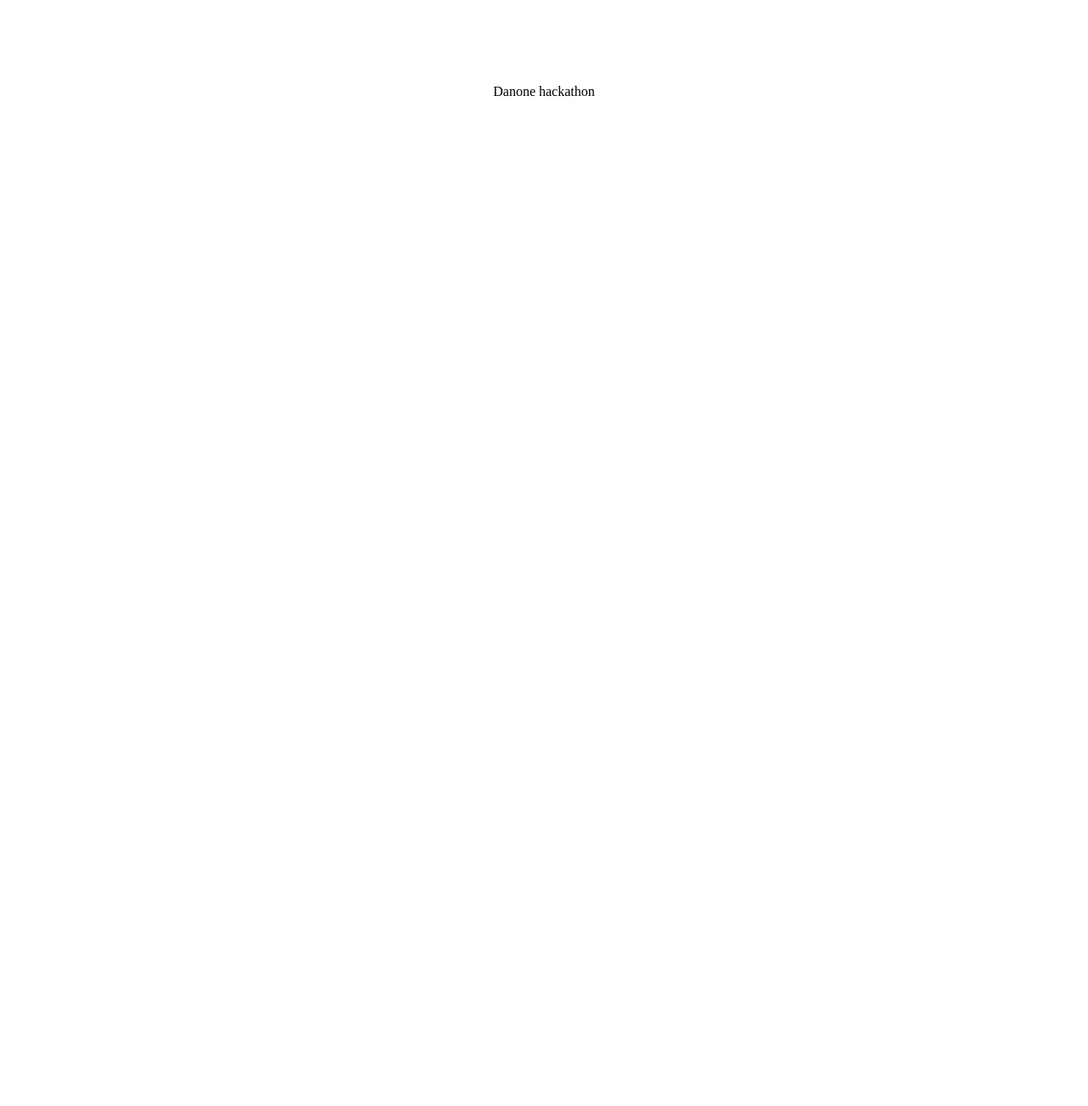
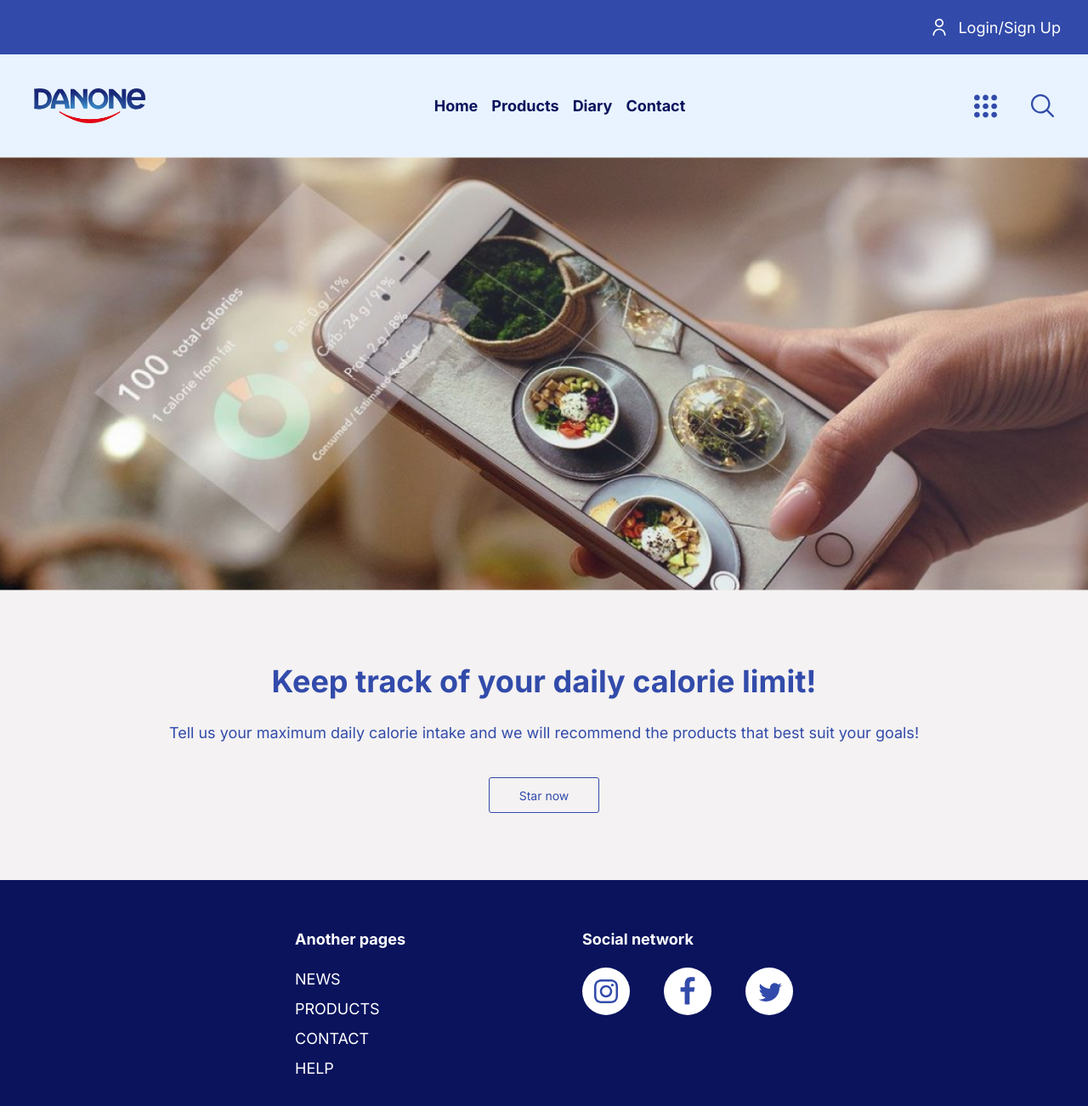
Before and after one commit to ch3ber/danone-hackathon-2023, a Next.js app: page / in a window 1280 px wide. Shown: the top 1302 px of the page at 85% size. Before the commit the page ends 800 px from the top, so only its background shows below. Built offline with nearby package versions, Linux system fonts and the light colour scheme; no server answers.

Commit message:
FEAT: Home page

```diff
--- a/src/app/layout.tsx
+++ b/src/app/layout.tsx
@@ -1,5 +1,14 @@
 import './globals.css'
 import { ReactNode } from 'react'
+import { Inter } from 'next/font/google'
+import Footer from '@/components/Footer'
+import LoginBar from '@/components/LoginBar'
+import NavBar from '@/components/NavBar'
+
+const inter = Inter({
+  subsets: ['latin'],
+  variable: '--font-inter'
+})
 
 export const metadata = {
   title: 'Danone | Productos Eco',
@@ -13,7 +22,12 @@
 }) {
   return (
     <html>
-      <body>{children}</body>
+      <body className={`${inter.variable} font-sans bg-general-bg text-brand-950 text-body`} >
+        <LoginBar />
+        <NavBar />
+        {children}
+        <Footer />
+      </body>
     </html>
   )
 }
--- a/src/app/page.tsx
+++ b/src/app/page.tsx
@@ -1,3 +1,7 @@
+import Button from '@/components/Button'
+import Image from 'next/image'
+import Link from 'next/link'
+
 export default function Home () {
   const fetchData = () => {
     return fetch(`https://graphql.contentful.com/content/v1/spaces/${process.env.NEXT_PUBLIC_CONTENTFUL_SPACE_ID}/environments/${process.env.NEXT_PUBLIC_CONTENTFUL_ENVIRONMENT}`, {
@@ -21,8 +25,20 @@
   fetchData().then(res => res.json()).then(json => console.log(json))
 
   return (
-    <main className="flex min-h-screen flex-col items-center justify-between p-24">
-      <h1>Danone hackathon</h1>
-    </main>
+    <>
+      <main className="text-[#324BAA]">
+        <figure className='w-full h-[510px] relative'>
+          <Image src={'/hero-home.png'} style={{ objectFit: 'cover' }} fill={true} alt='Hand doing scroll in a phone' />
+        </figure>
+
+        <section className='m-20 text-center'>
+          <h4 className="text-h4 font-bold">Keep track of your daily calorie limit!</h4>
+          <p className='mt-5 mb-10'>Tell us your maximum daily calorie intake and we will recommend the products that best suit your goals!</p>
+          <Button type='outline'>
+            <Link href={'/'}>Star now</Link>
+          </Button>
+        </section>
+      </main>
+    </>
   )
 }
--- /dev/null
+++ b/src/components/Button.tsx
@@ -0,0 +1,33 @@
+import { ReactNode } from 'react'
+
+type ButtonProps = {
+  children: ReactNode
+  type?: 'fill' | 'outline'
+  size?: 'small' | 'middle' | 'large'
+}
+
+export default function Button ({ children, type = 'fill', size = 'middle' }: ButtonProps) {
+  const buttonSizes = {
+    small: 'w-24 h-8',
+    middle: 'w-32 h-10',
+    large: 'w-40 h-12'
+  }
+
+  const baseStyles = `py-13 px-23 text-button rounded-sm ${buttonSizes[size]}`
+
+  if (type === 'fill') {
+    return (
+      <button className={`${baseStyles} text-white bg-[#324BAA]`}>
+        {children}
+      </button>
+    )
+  }
+
+  if (type === 'outline') {
+    return (
+      <button className={`${baseStyles} outline outline-1 outline-[#324BAA] text-[#324BAA]`}>
+        {children}
+      </button>
+    )
+  }
+}
--- /dev/null
+++ b/src/components/Footer.tsx
@@ -0,0 +1,40 @@
+import Image from 'next/image'
+import Link from 'next/link'
+
+export default function Footer () {
+  return (
+    <footer className="bg-brand-950 text-white p-14">
+      <div className="max-w-screen-2xl flex justify-center items-start gap-52">
+        <section>
+          <h6 className="text-h6 font-bold">Another pages</h6>
+          <ul className="mt-5 uppercase space-y-2">
+            <li className='hover:opacity-50 transition-opacity'>News</li>
+            <li className='hover:opacity-50 transition-opacity'>Products</li>
+            <li className='hover:opacity-50 transition-opacity'>Contact</li>
+            <li className='hover:opacity-50 transition-opacity'>Help</li>
+          </ul>
+        </section>
+        <section>
+          <h6 className="text-h6 font-bold">Social network</h6>
+          <ul className='mt-5 flex justify-between items-center gap-10'>
+            <li className='bg-white w-14 h-14 rounded-full relative hover:opacity-50 transition-opacity'>
+              <Link target='_blank' href={'https://www.instagram.com/danonemx'}>
+                <Image src={'/social-network-icons/Type=insta.svg'} fill={true} alt='Instagram icon with white baground' />
+              </Link>
+            </li>
+            <li className='bg-white w-14 h-14 rounded-full relative hover:opacity-50 transition-opacity'>
+              <Link target='_blank' href={'https://www.facebook.com/Danone'}>
+                <Image src={'/social-network-icons/Type=facebook.svg'} fill={true} alt='Facebook icon with white baground' />
+              </Link>
+            </li>
+            <li className='bg-white w-14 h-14 rounded-full relative hover:opacity-50 transition-opacity'>
+              <Link target='_blank' href={'https://twitter.com/Danone'}>
+                <Image src={'/social-network-icons/Type=twitter.svg'} fill={true} alt='Twitter icon with white baground' />
+              </Link>
+            </li>
+          </ul>
+        </section>
+      </div>
+    </footer>
+  )
+}
--- /dev/null
+++ b/src/components/LoginBar.tsx
@@ -0,0 +1,11 @@
+import Image from 'next/image'
+
+export default function LoginBar () {
+  return (
+    <section className='bg-general-loginBar text-white h-12 p-8 w-full flex justify-end items-center'>
+      <button className='flex items-center justify-center gap-3'>
+        <Image src={'/icon-pack/Type=user-white.svg'} width={20} height={20} alt='User outline icon color blue' />Login/Sign Up
+      </button>
+    </section>
+  )
+}
--- /dev/null
+++ b/src/components/NavBar.tsx
@@ -0,0 +1,22 @@
+import Image from 'next/image'
+import Link from 'next/link'
+
+export default function NavBar () {
+  return (
+    <nav className="bg-brand-50 text-brand-950 p-10">
+      <div className='mx-auto max-w-screen-2xl flex justify-between items-center '>
+        <Image src={'/nav-logo.png'} width={131} height={48.07} alt={'Danone logo'} />
+        <ul className='flex gap-4 text-brand-950 font-bold'>
+          <li><Link href={'/'}>Home</Link></li>
+          <li><Link href={'/'}>Products</Link></li>
+          <li><Link href={'/'}>Diary</Link></li>
+          <li><Link href={'/'}>Contact</Link></li>
+        </ul>
+        <div className='flex gap-10 items-center justify-between'>
+          <button><Image src={'/icon-pack/dropdown-menu.svg'} width={27} height={27} alt={'Dropdown icon color blue'} /></button>
+          <button><Image src={'/icon-pack/Type=fi-rr-search.svg'} width={27} height={27} alt={'Search icon color blue'} /></button>
+        </div>
+      </div>
+    </nav>
+  )
+}
```
